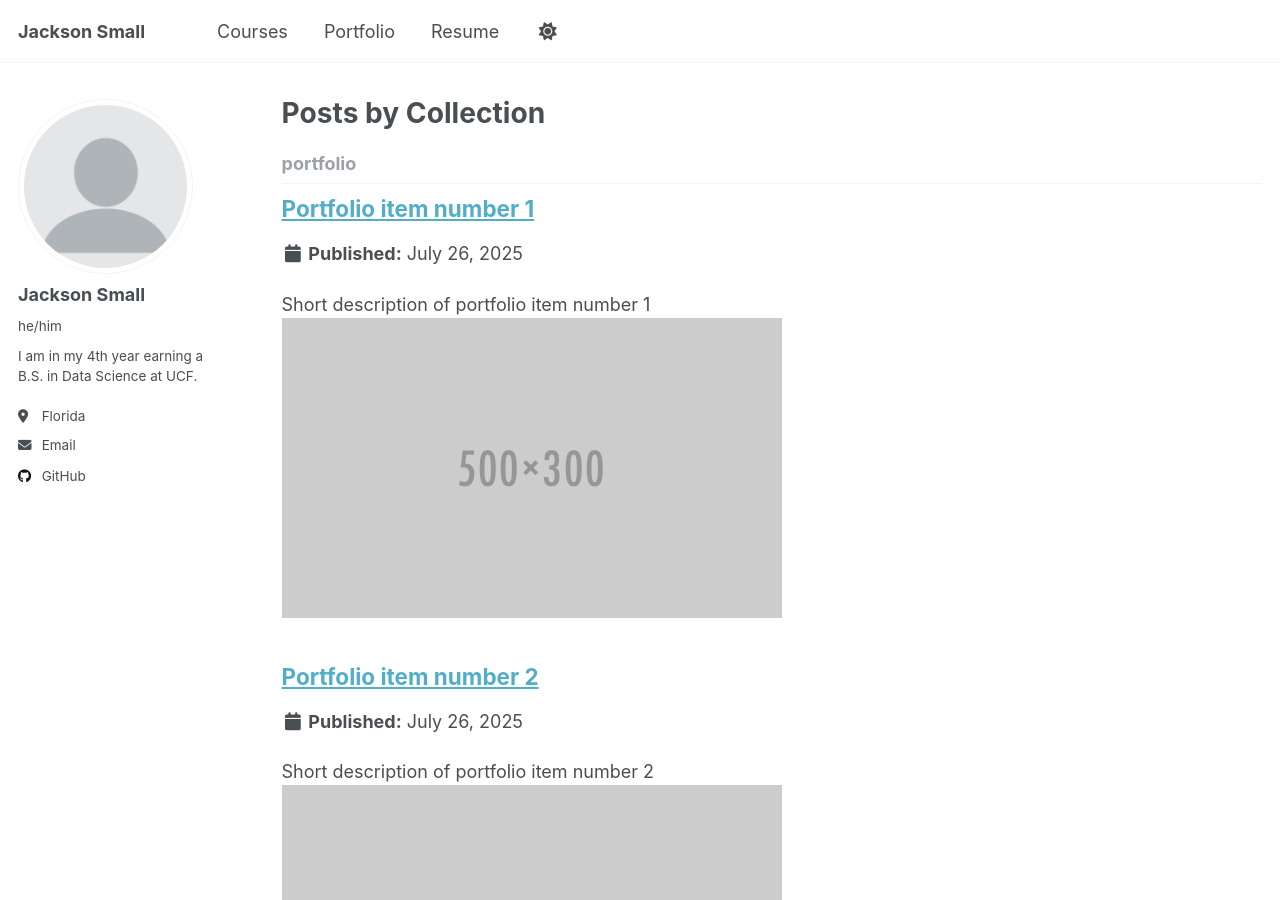
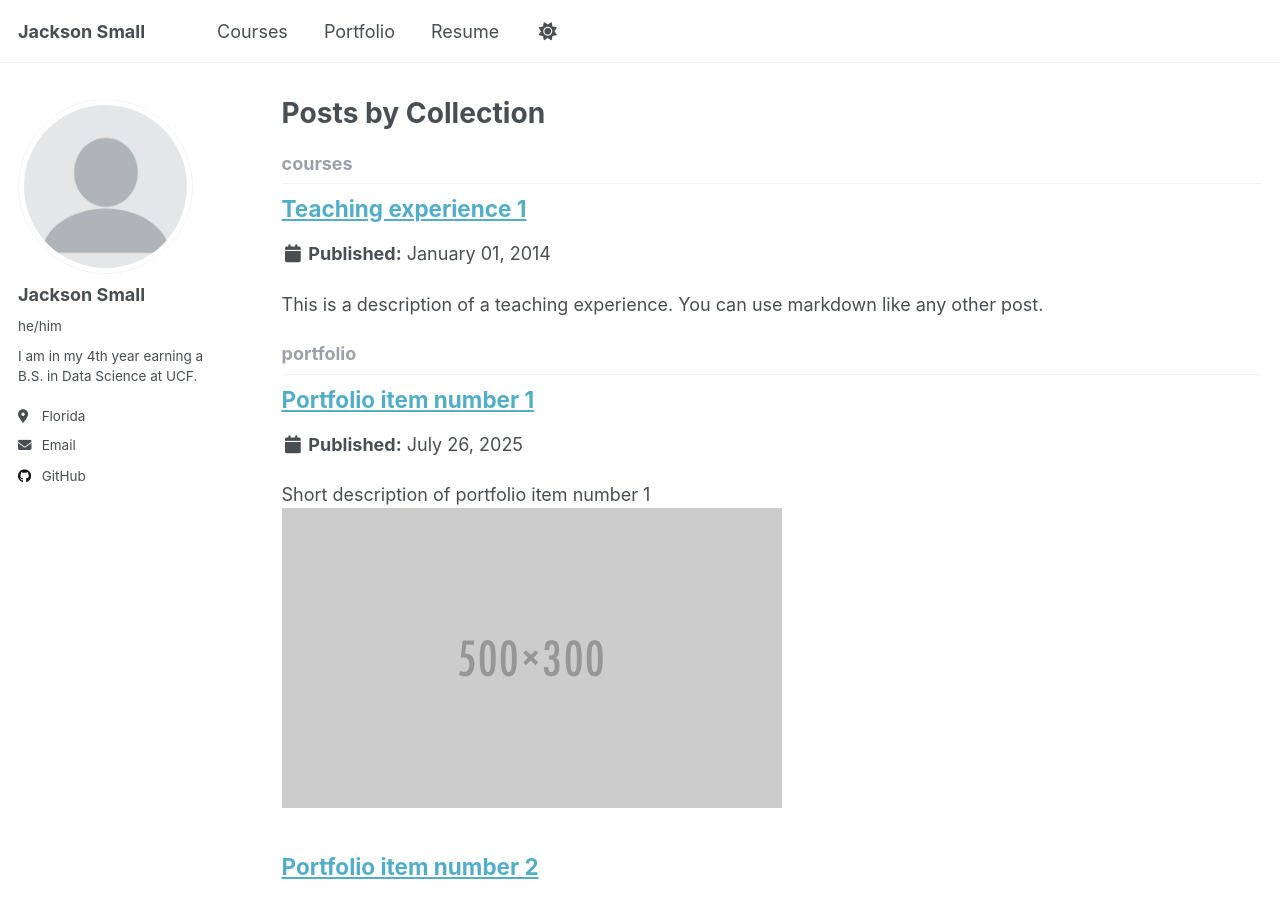
Before and after one commit to jacksonSmall/jacksonSmall.github.io, a Jekyll site: the page built from _pages/collection-archive.html, in a window 1280 px wide and 900 px high. Built offline with Jekyll 4.4.1, drawn with Linux system fonts in a browser that asks for light colours; a script that is not in the unit is left out; some of the changed lines change nothing that is shown.

Commit message:
Update _config.yml

```diff
--- a/_config.yml
+++ b/_config.yml
@@ -216,7 +216,7 @@ kramdown:
 
 # These settings control the types of collections used by the template
 collections:
-  teaching:
+  courses:
     output: true
     permalink: /:collection/:path/
   publications:
```
